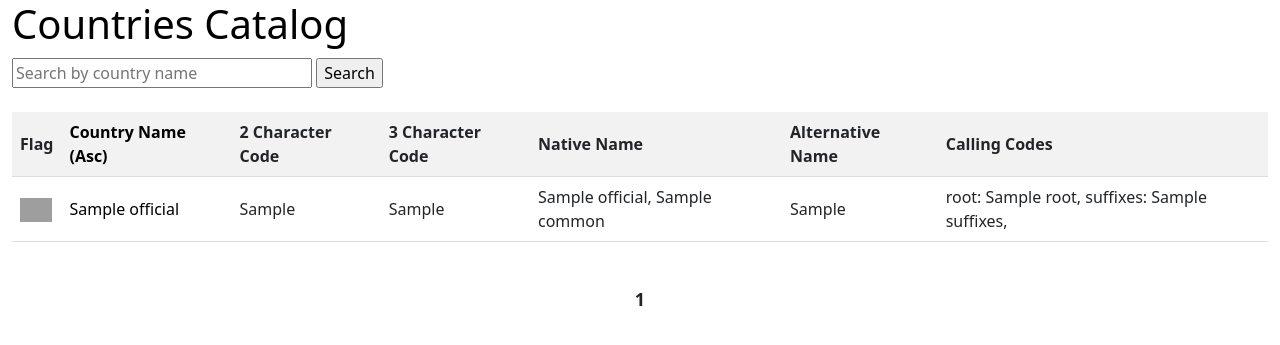
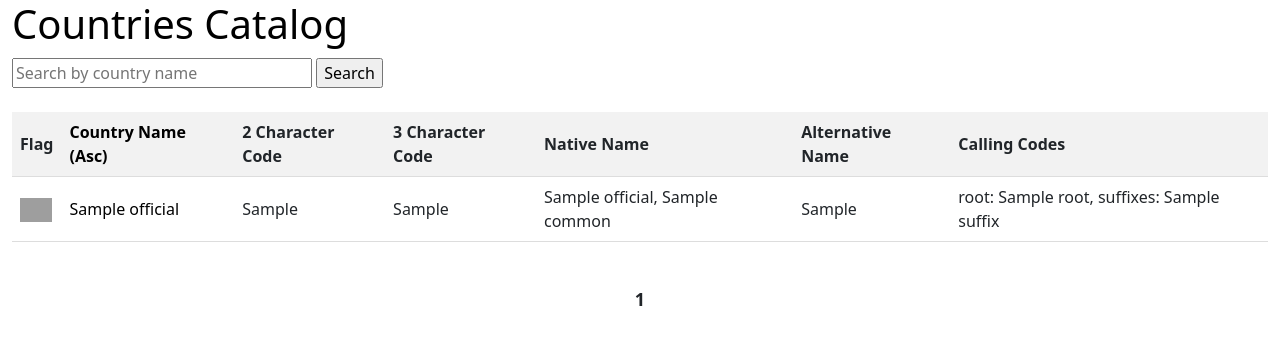
Before and after one commit to MIMO2002/restcountries, a Flask app: template templates/home.html in a window 1280 px wide. Shown: the top 345 px of the page. Run offline with Flask 3, Linux system fonts and the light colour scheme; the template is opened without the code that fills it: most values are stand-ins (such as "Sample title", 1, 10 or a date in 2020); grey boxes are pictures that could not be loaded.

Commit message:
fix comma(,) bug

```diff
--- a/templates/country_detail.html
+++ b/templates/country_detail.html
@@ -13,8 +13,8 @@
             <img src="{{ country.flags.png }}" alt="Flag" width="200">
             <p>Capital: {{ capital }}</p>
             <p>Languages:
-                {% for value in languages.values() %}
-                    {{ value }},
+                {% for language in languages.values() %}
+                    {{ language }}{% if not loop.last %}, {% endif %}
                 {% endfor %}
             </p>
             <p>Alternative Name: {{ country.altSpellings|join(', ') }}</p>
--- a/templates/home.html
+++ b/templates/home.html
@@ -66,8 +66,8 @@
                     <td>
                         root: {{ country.idd.root }},
                         suffixes:
-                        {% for suffixes in country.idd.suffixes %}
-                            {{suffixes}},
+                        {% for suffix in country.idd.suffixes %}
+                            {{ suffix }}{% if not loop.last %}, {% endif %}
                         {% endfor %}
                     </td>
                 </tr>
```
